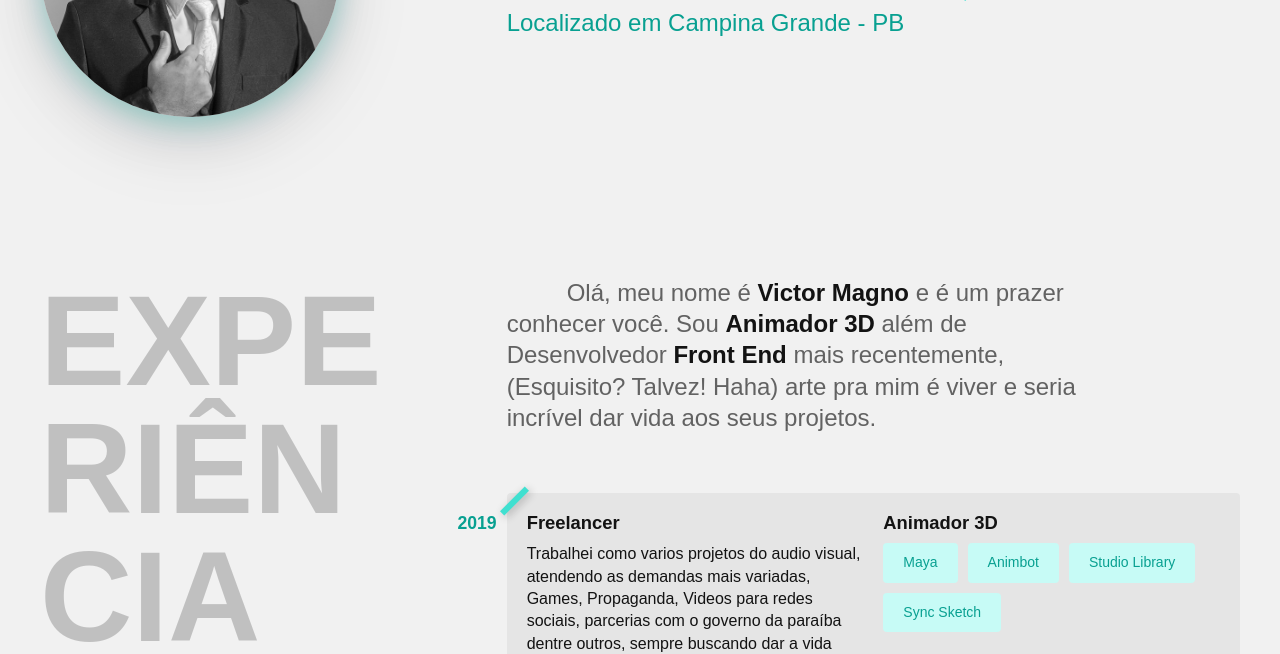
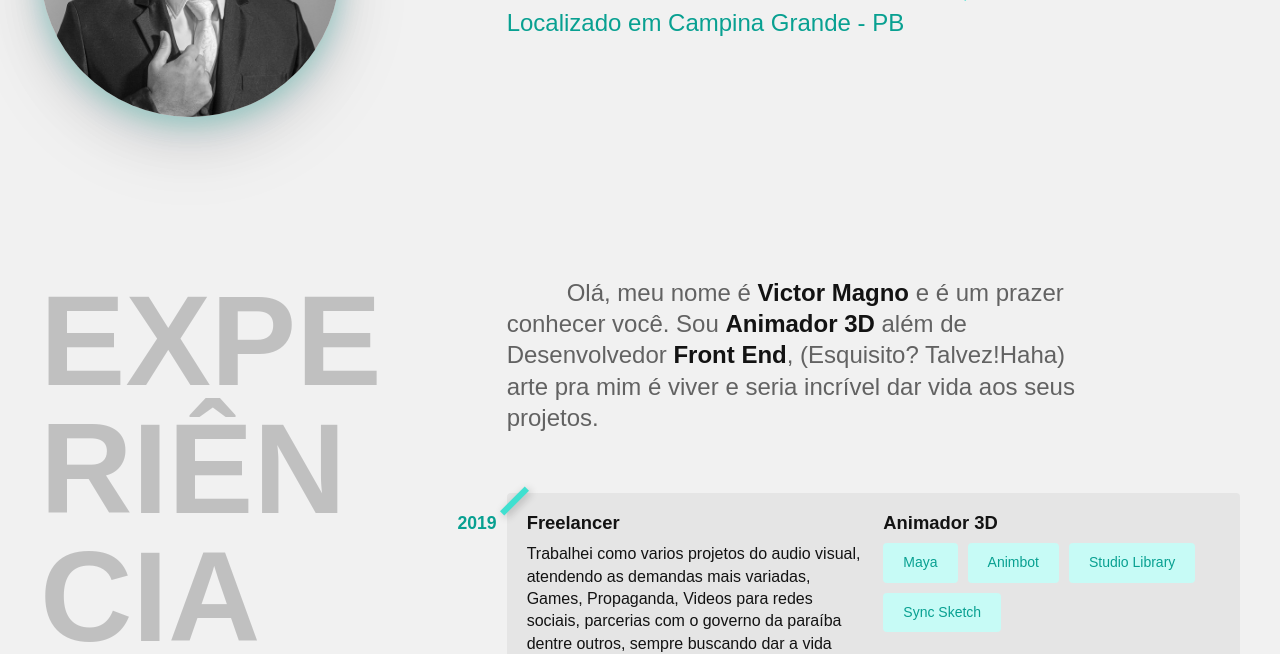
Before and after one commit to victormagnodev/victormagnodev.github.io, a plain HTML site: page index.html in a window 1280 px wide. Shown: the part 443-1097 px from the top of the page. Drawn offline with Linux system fonts and the light colour scheme.

Commit message:
update about-me

```diff
--- a/index.html
+++ b/index.html
@@ -37,9 +37,8 @@
         <p class="about-me">
           Olá, meu nome é <strong>Victor Magno</strong> e é um prazer conhecer
           você. Sou <strong>Animador 3D</strong> além de Desenvolvedor
-          <strong>Front End</strong> mais recentemente, (Esquisito? Talvez!
-          Haha) arte pra mim é viver e seria incrível dar vida aos seus
-          projetos.
+          <strong>Front End</strong>, (Esquisito? Talvez!Haha) arte pra mim é viver
+           e seria incrível dar vida aos seus projetos.
         </p>
 
         <div class="xp">
```
